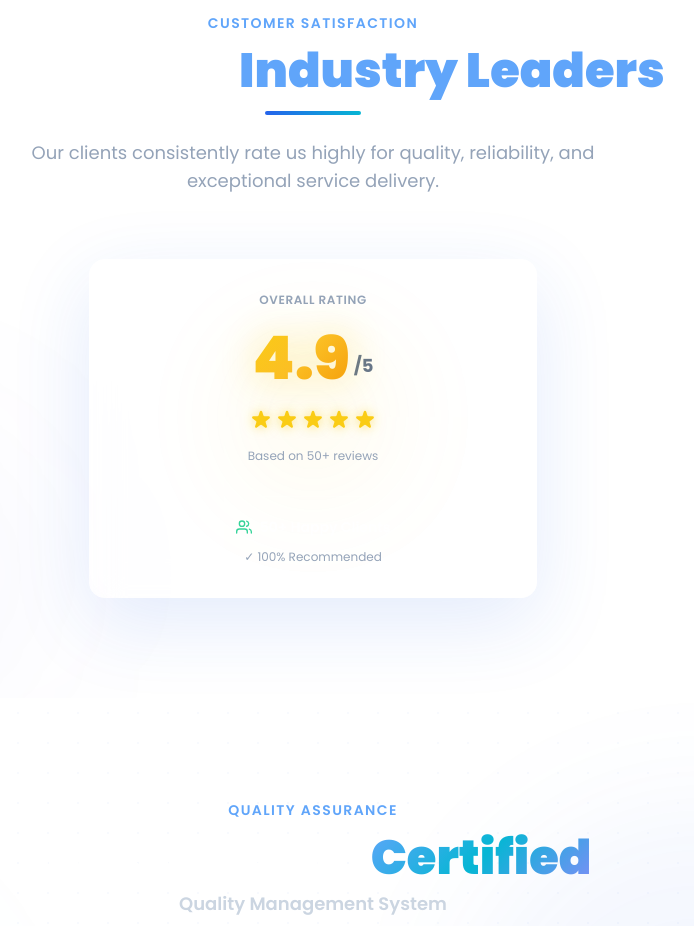
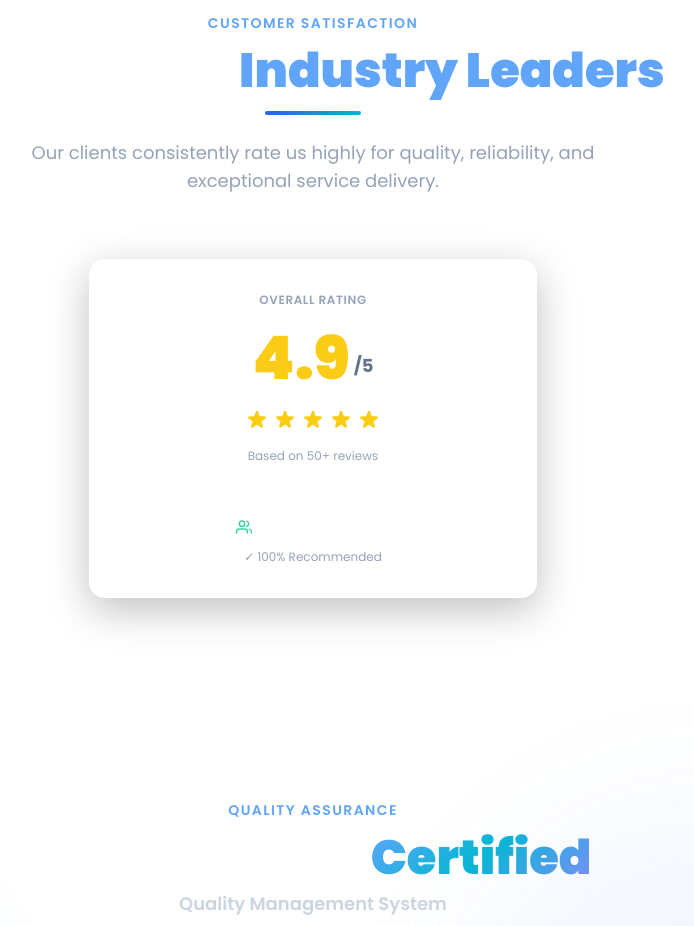
Before and after one commit to Yasir533/sai-infotech-webapp, a React (Vite) app in the folder sai-info/: page / in a window 1280 px wide. Shown: the part 2840-3766 px from the top of the page, without its empty margins (327-1021 px from the left). Built offline with nearby package versions, Linux system fonts and the light colour scheme.

Commit message:
updated ratings section design

```diff
--- a/sai-info/src/components/Ratings.jsx
+++ b/sai-info/src/components/Ratings.jsx
@@ -30,18 +30,15 @@ function useCounter(target, duration = 1800, inView = false) {
   return count
 }
 
-// Five filled stars
+// Stars
 function StarRow({ size = 22, color = '#facc15' }) {
   return (
-    <div className="flex items-center justify-center gap-0.5 w-full">
+    <div className="flex items-center justify-center gap-1 w-full">
       {[...Array(5)].map((_, i) => (
         <HiStar
           key={i}
           size={size}
           color={color}
-          style={{
-            filter: `drop-shadow(0 0 6px ${color}99)`,
-          }}
         />
       ))}
     </div>
@@ -65,16 +62,14 @@ export default function Ratings() {
       id="testimonials"
       className="section-pad relative overflow-hidden"
     >
-      {/* Background glow blobs */}
+      {/* Background */}
       <div className="absolute inset-0 pointer-events-none">
-        <div className="absolute top-1/2 left-1/2 -translate-x-1/2 -translate-y-1/2 w-[700px] h-[350px] bg-blue-600/6 rounded-full blur-[130px]" />
         <div className="absolute top-0 right-0 w-[400px] h-[300px] bg-cyan-500/4 rounded-full blur-[120px]" />
-        <div className="absolute bottom-0 left-0 w-[350px] h-[250px] bg-indigo-600/5 rounded-full blur-[100px]" />
       </div>
 
       <div className="max-w-7xl mx-auto px-4 sm:px-6 lg:px-8 relative z-10">
 
-        {/* Section Header */}
+        {/* Header */}
         <motion.div
           ref={ref}
           initial={{ opacity: 0, y: 40 }}
@@ -82,6 +77,7 @@ export default function Ratings() {
           transition={{ duration: 0.6 }}
           className="text-center mb-16"
         >
+
           <span className="text-blue-400 text-sm font-semibold tracking-widest uppercase">
             Customer Satisfaction
           </span>
@@ -97,55 +93,32 @@ export default function Ratings() {
           </p>
         </motion.div>
 
-        {/* Main Rating Card */}
+        {/* Rating Card */}
         <motion.div
           initial={{ opacity: 0, y: 40 }}
           animate={inView ? { opacity: 1, y: 0 } : {}}
           transition={{ duration: 0.7, delay: 0.1 }}
           className="flex justify-center"
         >
+
           <div
-            className="glass rounded-2xl border border-white/10 hover:border-blue-500/30 transition-all duration-500 p-8 w-full max-w-md relative overflow-hidden"
+            className="glass rounded-2xl border border-white/10 p-8 w-full max-w-md"
             style={{
               boxShadow:
-                '0 24px 80px rgba(37,99,235,0.13), 0 0 0 1px rgba(255,255,255,0.04)',
+                '0 12px 40px rgba(0,0,0,0.25)',
             }}
           >
 
-            {/* Glow */}
-            <div
-              className="absolute rounded-full blur-3xl opacity-30"
-              style={{
-                background:
-                  'radial-gradient(circle, rgba(250,204,21,0.6) 0%, transparent 70%)',
-                width: '180px',
-                height: '180px',
-                top: '20%',
-                left: '50%',
-                transform: 'translateX(-50%)',
-              }}
-            />
-
-            {/* Overall Rating */}
-            <div className="relative text-center mb-8 z-10">
+            {/* Rating */}
+            <div className="text-center mb-8">
 
               <h3 className="text-slate-400 text-xs font-semibold uppercase tracking-wider mb-5">
                 Overall Rating
               </h3>
 
               <div className="flex items-end justify-center leading-none mb-5">
-                <span
-                  className="text-6xl font-black"
-                  style={{
-                    background:
-                      'linear-gradient(135deg, #facc15, #fbbf24, #f59e0b)',
-                    WebkitBackgroundClip: 'text',
-                    WebkitTextFillColor: 'transparent',
-                    backgroundClip: 'text',
-                    filter:
-                      'drop-shadow(0 0 20px rgba(250,204,21,0.4))',
-                  }}
-                >
+
+                <span className="text-6xl font-black text-yellow-400">
                   {ratingWhole}.{ratingDec}
                 </span>
 
@@ -154,7 +127,7 @@ export default function Ratings() {
                 </span>
               </div>
 
-              {/* PERFECTLY CENTERED STARS */}
+              {/* Centered Stars */}
               <div className="flex justify-center items-center w-full">
                 <StarRow size={24} />
               </div>
@@ -165,9 +138,13 @@ export default function Ratings() {
             </div>
 
             {/* Footer */}
-            <div className="pt-5 border-t border-white/10 relative z-10">
+            <div className="pt-5 border-t border-white/10">
+
               <div className="flex items-center justify-center gap-2 mb-3">
-                <FiUsers className="text-emerald-400" size={16} />
+                <FiUsers
+                  className="text-emerald-400"
+                  size={16}
+                />
 
                 <span className="text-white font-semibold text-sm">
                   {customerCount}+ Happy Clients
@@ -178,6 +155,7 @@ export default function Ratings() {
                 ✓ 100% Recommended
               </p>
             </div>
+
           </div>
         </motion.div>
 
```
